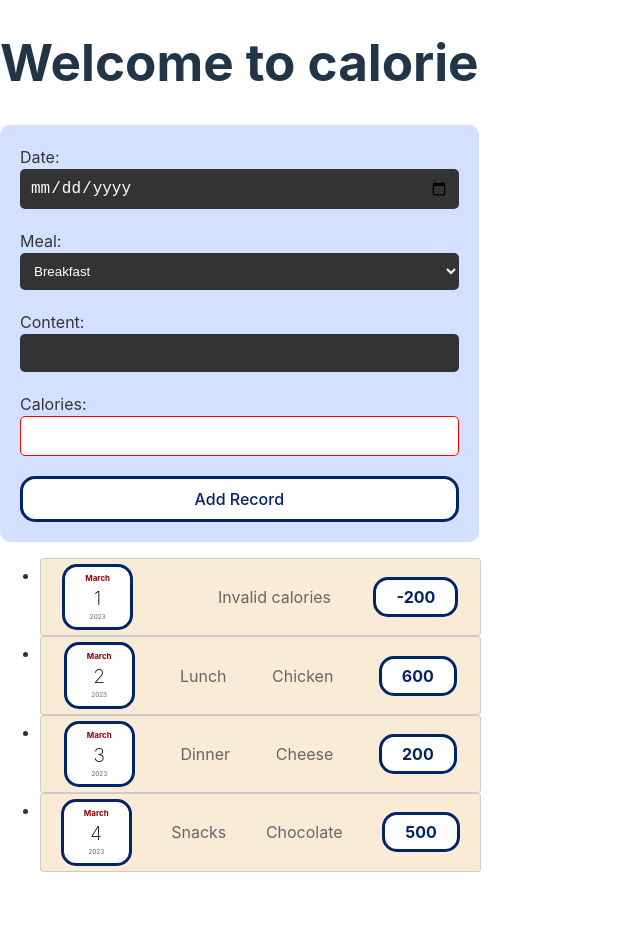
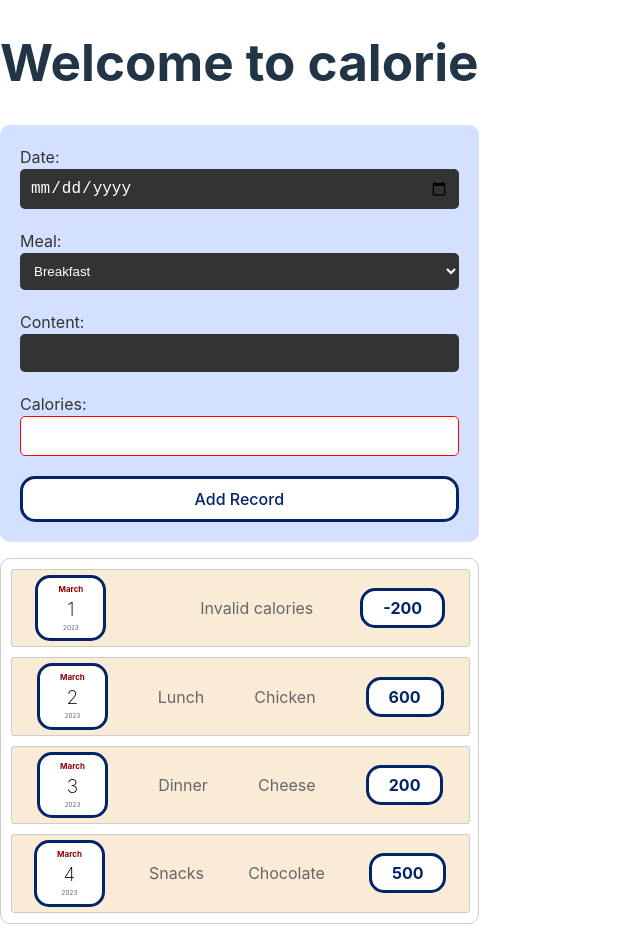
Before and after one commit to tasneemsaeed23/calorie-tracker, a React (Vite) app: page / in a window 1280 px wide. Shown: the whole page, without its empty margins (0-640 px from the left). Before the commit the page ends 888 px from the top, so only its background shows below. Built offline with nearby package versions, Linux system fonts and the light colour scheme.

Commit message:
CSS modules dynamic styling

```diff
--- a/src/components/CalorieRecordsSection/RecordList.module.css
+++ b/src/components/CalorieRecordsSection/RecordList.module.css
@@ -1,9 +1,9 @@
-.list {
+.record-list {
   list-style: none;
   padding: 0;
   border: 1px solid #ccc;
   border-radius: 10px;
 }
-.listItem {
+.list-Item {
   margin: 10px;
 }
```
